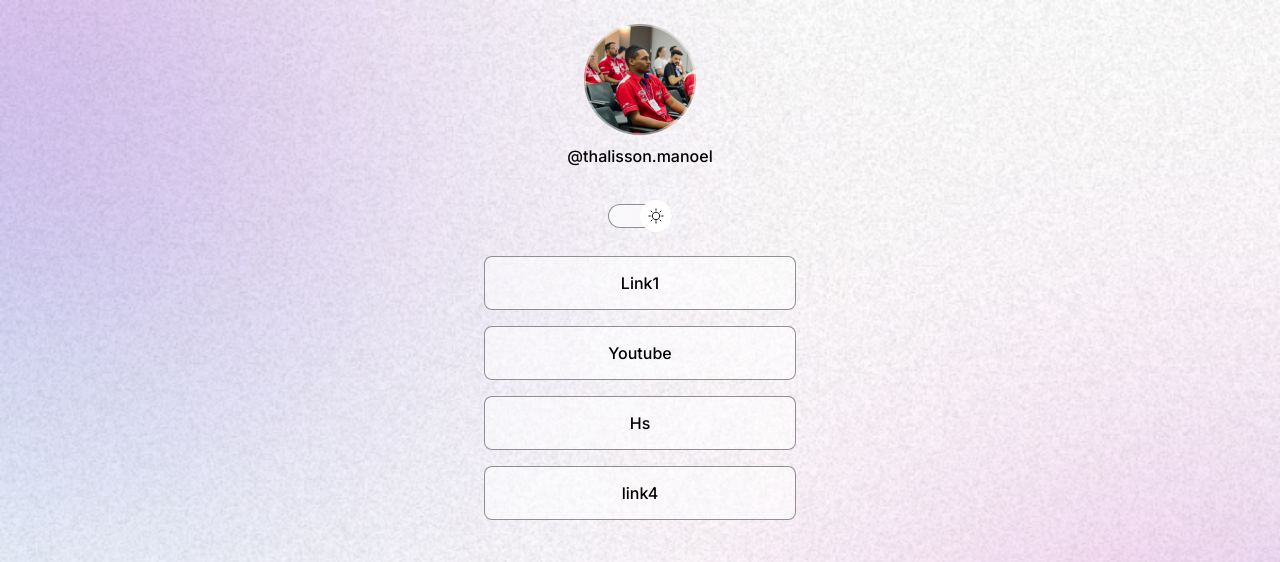
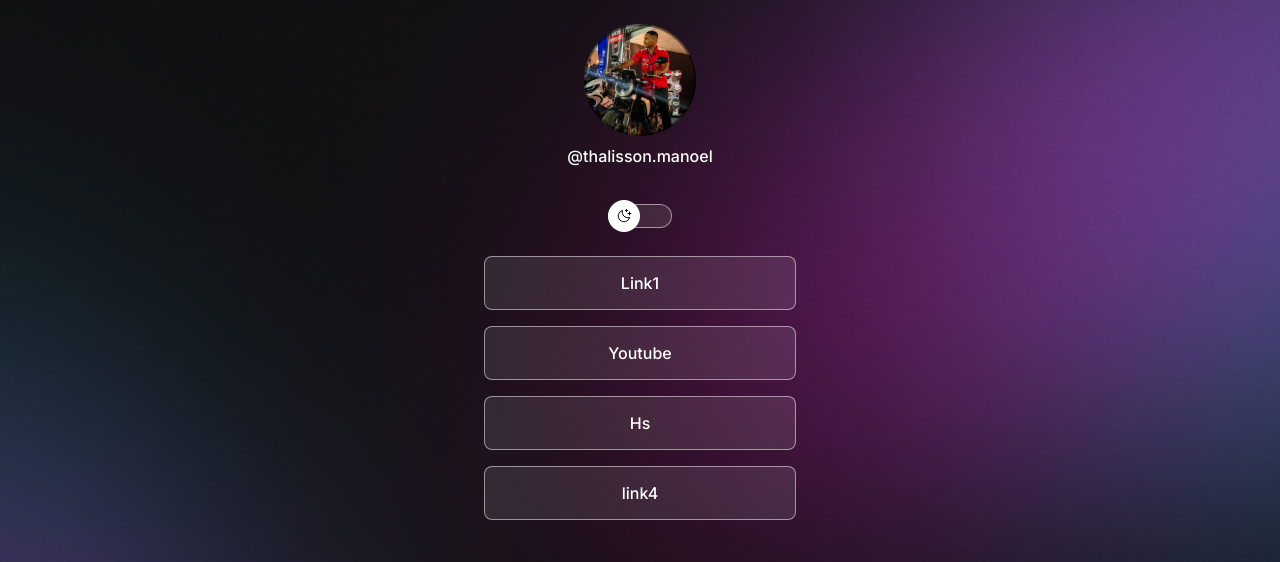
Before and after one commit to ThalissonNG/PrimeiroSite-HTML-CSS, a plain HTML site: page index.html in a window 1280 px wide. Shown: the top 562 px of the page. Drawn offline with nearby package versions, Linux system fonts and the light colour scheme.

Commit message:
Teste no projeto

```diff
--- a/index.html
+++ b/index.html
@@ -1,5 +1,5 @@
 <!DOCTYPE html>
-<html lang="pt-br" class="light">
+<html lang="pt-br" class="">
   <head>
     <link rel="preconnect" href="https://fonts.googleapis.com" />
     <link rel="preconnect" href="https://fonts.gstatic.com" crossorigin />
@@ -7,7 +7,6 @@
       href="https://fonts.googleapis.com/css2?family=Inter:wght@400;500&display=swap"
       rel="stylesheet"
     />
-
     <meta charset="UTF-8" />
     <meta name="viewport" content="width=device-width, initial-scale=1.0" />
     <title>TesteThalisson</title>
@@ -16,7 +15,7 @@
   <body>
     <div id="container">
       <div id="profile">
-        <img src="./assets/avatar-light.png" alt="Foto de Thalisson" />
+        <img src="./assets/avatar.png" alt="Foto de Thalisson" />
         <p>@thalisson.manoel</p>
         <p></p>
       </div>
--- a/style.css
+++ b/style.css
@@ -5,7 +5,7 @@
 }
 :root {
   --text-color: white;
-  --bg-url: url(./assets/bg-mobile.jpg);
+  --bg-url: url(./assets/bg-desktop.jpg);
   --stroke-color: rgba(255, 255, 255, 0.5);
   --surface-color: rgba(255, 255, 255, 0.1);
   --surface-color-hover: rgba(255, 255, 255, 0.05);
@@ -14,7 +14,7 @@
 }
 .light {
   --text-color: black;
-  --bg-url: url(./assets/bg-mobile-light.jpg);
+  --bg-url: url(./assets/bg-desktop-light.jpg);
   --stroke-color: rgba(100, 100, 100, 0.7);
   --surface-color: rgba(255, 255, 255, 0.5);
   --surface-color-hover: rgba(0, 0, 0, 0.02);
```
